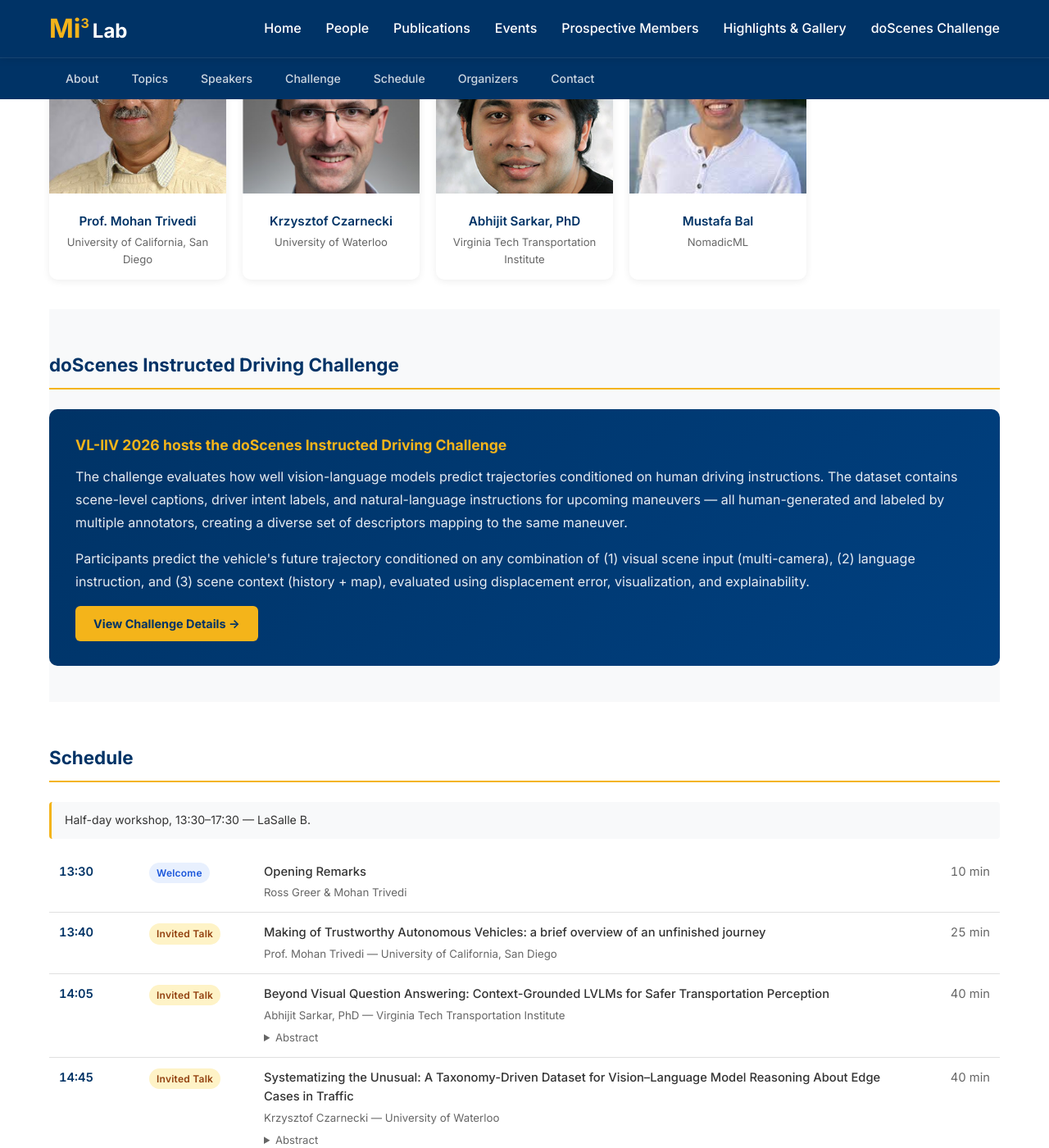
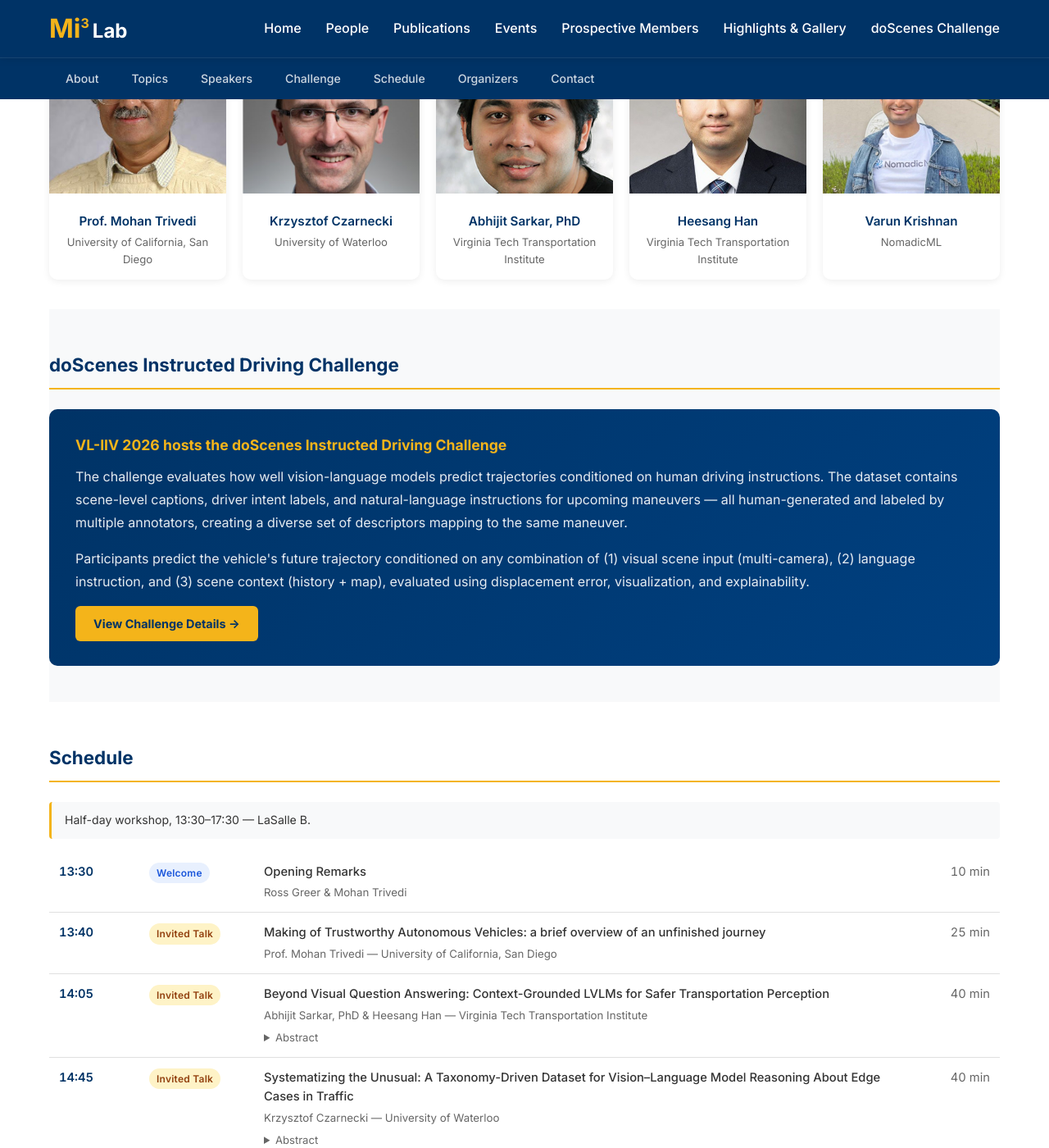
Before and after one commit to Mi3-Lab/mi3-lab.github.io, a Jekyll site: the page built from vl-iiv-2026.html, in a window 1280 px wide and 1400 px high, scrolled down 1397 px. Shown: the whole window at 82% size. Built offline with Jekyll 4.4.1, drawn with Linux system fonts in a browser that asks for light colours; some of the changed text lies outside the part shown.

Commit message:
Update VL-IIV 2026 speakers: add Heesang Han as co-presenter with Abhijit Sarkar, replace Mustafa Bal with Varun Krishnan
Co-Authored-By: Claude Sonnet 4.6 <noreply@anthropic.com>

```diff
--- a/vl-iiv-2026.html
+++ b/vl-iiv-2026.html
@@ -333,9 +333,16 @@ title: VL-IIV 2026 Workshop
         </div>
       </div>
       <div class="speaker-card">
-        <img src="/assets/images/people/mustafa.jpg" alt="Mustafa Bal">
+        <img src="/assets/images/people/heesang-han.jpeg" alt="Heesang Han">
         <div class="speaker-card-info">
-          <div class="speaker-name">Mustafa Bal</div>
+          <div class="speaker-name">Heesang Han</div>
+          <div class="speaker-org">Virginia Tech Transportation Institute</div>
+        </div>
+      </div>
+      <div class="speaker-card">
+        <img src="/assets/images/people/varun-krishnan.jpeg" alt="Varun Krishnan">
+        <div class="speaker-card-info">
+          <div class="speaker-name">Varun Krishnan</div>
           <div class="speaker-org">NomadicML</div>
         </div>
       </div>
@@ -384,7 +391,7 @@ title: VL-IIV 2026 Workshop
           <td class="schedule-type"><span class="schedule-badge badge-talk">Invited Talk</span></td>
           <td>
             <div class="schedule-title">Beyond Visual Question Answering: Context-Grounded LVLMs for Safer Transportation Perception</div>
-            <div class="schedule-speaker">Abhijit Sarkar, PhD &mdash; Virginia Tech Transportation Institute</div>
+            <div class="schedule-speaker">Abhijit Sarkar, PhD &amp; Heesang Han &mdash; Virginia Tech Transportation Institute</div>
             <details style="margin-top:6px;">
               <summary style="font-size:0.82rem;color:var(--text-light);cursor:pointer;">Abstract</summary>
               <p style="font-size:0.82rem;color:var(--text-light);line-height:1.6;margin-top:6px;">Large Vision-Language Models have created new opportunities for transportation scene understanding by allowing researchers and practitioners to query complex traffic scenes using natural language. However, transportation perception is not simply an image-understanding problem. Safety-relevant reasoning often depends on contextual information not fully captured by a single RGB frame, including temporal motion, 3D spatial structure, road-user interactions, environmental conditions, and visibility constraints.</p>
@@ -425,7 +432,7 @@ title: VL-IIV 2026 Workshop
           <td class="schedule-type"><span class="schedule-badge badge-talk">Invited Talk</span></td>
           <td>
             <div class="schedule-title">TBA</div>
-            <div class="schedule-speaker">Mustafa Bal &mdash; NomadicML</div>
+            <div class="schedule-speaker">Varun Krishnan &mdash; NomadicML</div>
           </td>
           <td class="schedule-time" style="text-align:right; color: var(--text-light); font-weight:400;">40 min</td>
         </tr>
```
Also changed, not shown: assets/images/people/heesang-han.jpeg (added), assets/images/people/varun-krishnan.jpeg (added).
